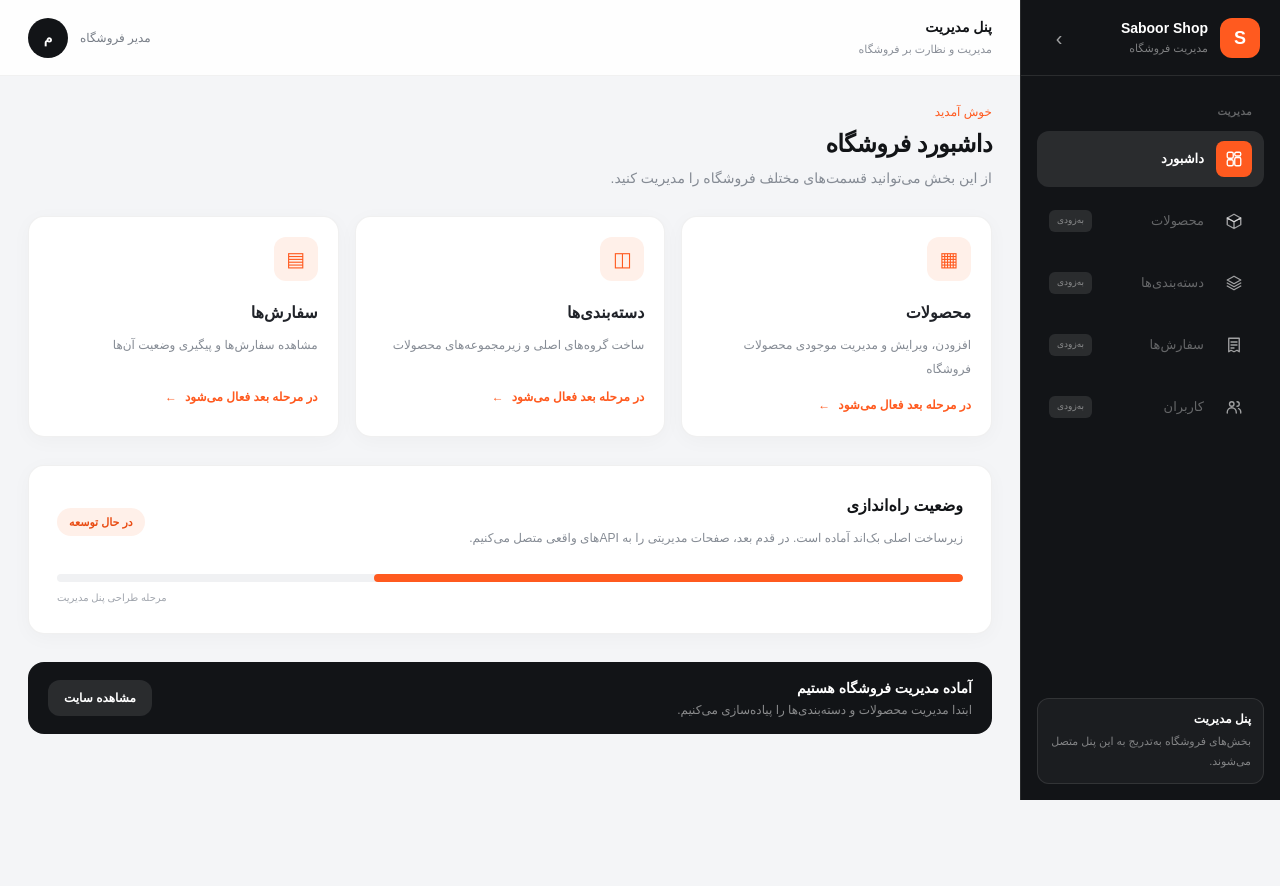
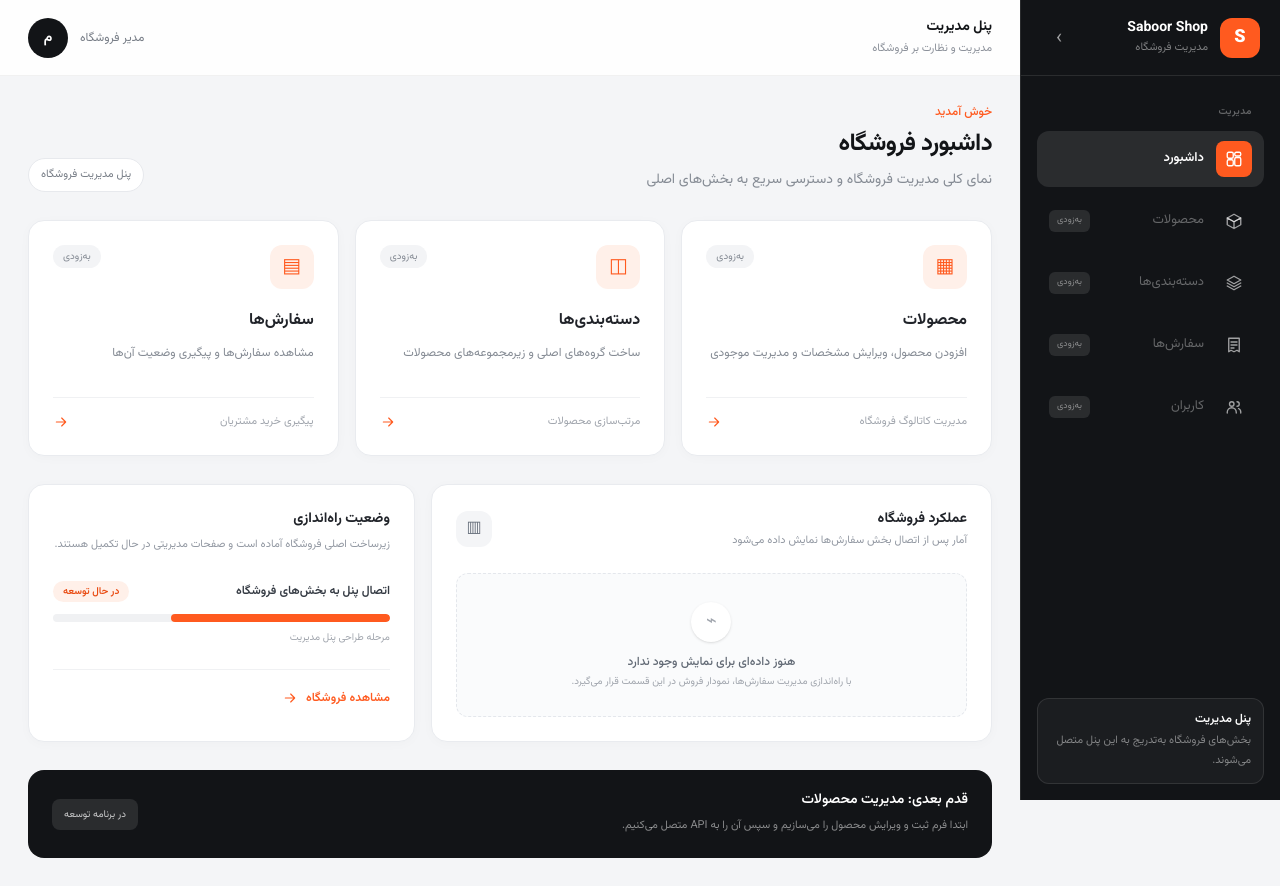
Before and after one commit to Amirsaboor/next-shop-fullstack, a Next.js app: page /admin in a window 1280 px wide. Before the commit the page ends 800 px from the top, so only its background shows below. Built offline with nearby package versions, Linux system fonts and the light colour scheme.

Commit message:
Improve admin dashboard and add Persian Vazirmatn font

```diff
--- a/src/app/(admin)/admin/page.tsx
+++ b/src/app/(admin)/admin/page.tsx
@@ -3,67 +3,110 @@ import Link from "next/link";
 const sections = [
   {
     title: "محصولات",
-    description: "افزودن، ویرایش و مدیریت موجودی محصولات فروشگاه",
+    description: "افزودن محصول، ویرایش مشخصات و مدیریت موجودی",
     href: "/admin/products",
     icon: "▦",
+    detail: "مدیریت کاتالوگ فروشگاه",
   },
   {
     title: "دسته‌بندی‌ها",
     description: "ساخت گروه‌های اصلی و زیرمجموعه‌های محصولات",
     href: "/admin/categories",
     icon: "◫",
+    detail: "مرتب‌سازی محصولات",
   },
   {
     title: "سفارش‌ها",
     description: "مشاهده سفارش‌ها و پیگیری وضعیت آن‌ها",
     href: "/admin/orders",
     icon: "▤",
+    detail: "پیگیری خرید مشتریان",
   },
 ];
 
+function ArrowIcon() {
+  return (
+    <svg viewBox="0 0 24 24" fill="none" aria-hidden="true" className="h-4 w-4">
+      <path d="M5 12h14m-6-6 6 6-6 6" stroke="currentColor" strokeWidth="1.7" strokeLinecap="round" strokeLinejoin="round" />
+    </svg>
+  );
+}
+
 export default function AdminDashboardPage() {
   return (
-    <div className="space-y-7">
-      <div>
-        <p className="text-xs font-medium text-[#ff5a1f]">خوش آمدید</p>
-        <h1 className="mt-2 text-2xl font-bold tracking-tight text-[#121417]">داشبورد فروشگاه</h1>
-        <p className="mt-2 text-sm text-[#858b94]">از این بخش می‌توانید قسمت‌های مختلف فروشگاه را مدیریت کنید.</p>
-      </div>
+    <div className="space-y-6 sm:space-y-7">
+      <section className="flex flex-col gap-2 sm:flex-row sm:items-end sm:justify-between">
+        <div>
+          <p className="text-xs font-medium text-[#ff5a1f]">خوش آمدید</p>
+          <h1 className="mt-2 text-xl font-bold tracking-tight text-[#121417] sm:text-2xl">داشبورد فروشگاه</h1>
+          <p className="mt-2 text-xs leading-6 text-[#858b94] sm:text-sm">نمای کلی مدیریت فروشگاه و دسترسی سریع به بخش‌های اصلی</p>
+        </div>
+        <span className="w-fit rounded-full border border-[#e7e9ed] bg-white px-3 py-2 text-[11px] text-[#777d86]">
+          پنل مدیریت فروشگاه
+        </span>
+      </section>
 
       <section className="grid gap-4 sm:grid-cols-2 xl:grid-cols-3">
         {sections.map((section) => (
-          <div key={section.title} className="rounded-2xl border border-black/[0.06] bg-white p-5 shadow-[0_4px_20px_rgba(18,20,23,0.03)]">
-            <div className="flex h-11 w-11 items-center justify-center rounded-xl bg-[#fff0e9] text-xl text-[#ff5a1f]">{section.icon}</div>
+          <div key={section.title} className="rounded-2xl border border-[#e9ebef] bg-white p-5 shadow-[0_2px_12px_rgba(18,20,23,0.025)] transition hover:-translate-y-0.5 hover:border-[#ffd2c2] hover:shadow-[0_8px_24px_rgba(18,20,23,0.06)] sm:p-6">
+            <div className="flex items-start justify-between">
+              <span className="flex h-11 w-11 items-center justify-center rounded-xl bg-[#fff0e9] text-xl text-[#ff5a1f]">{section.icon}</span>
+              <span className="rounded-full bg-[#f3f4f6] px-2.5 py-1 text-[10px] text-[#858b94]">به‌زودی</span>
+            </div>
             <h2 className="mt-5 text-base font-bold text-[#202329]">{section.title}</h2>
             <p className="mt-2 min-h-10 text-xs leading-6 text-[#858b94]">{section.description}</p>
-            <span className="mt-4 inline-flex items-center gap-2 text-xs font-semibold text-[#ff5a1f]">
-              در مرحله بعد فعال می‌شود <span>←</span>
-            </span>
+            <div className="mt-4 flex items-center justify-between border-t border-[#f0f1f3] pt-4 text-[11px] text-[#a0a5ad]">
+              <span>{section.detail}</span>
+              <span className="text-[#ff5a1f]"><ArrowIcon /></span>
+            </div>
           </div>
         ))}
       </section>
 
-      <section className="rounded-2xl border border-black/[0.06] bg-white p-5 shadow-[0_4px_20px_rgba(18,20,23,0.03)] sm:p-7">
-        <div className="flex flex-col gap-3 sm:flex-row sm:items-center sm:justify-between">
-          <div>
-            <h2 className="text-base font-bold">وضعیت راه‌اندازی</h2>
-            <p className="mt-2 text-xs leading-6 text-[#858b94]">زیرساخت اصلی بک‌اند آماده است. در قدم بعد، صفحات مدیریتی را به APIهای واقعی متصل می‌کنیم.</p>
+      <section className="grid gap-4 xl:grid-cols-[1.45fr_1fr]">
+        <div className="rounded-2xl border border-[#e9ebef] bg-white p-5 shadow-[0_2px_12px_rgba(18,20,23,0.025)] sm:p-6">
+          <div className="flex items-center justify-between gap-3">
+            <div>
+              <h2 className="text-sm font-bold text-[#202329]">عملکرد فروشگاه</h2>
+              <p className="mt-1 text-[11px] text-[#9298a2]">آمار پس از اتصال بخش سفارش‌ها نمایش داده می‌شود</p>
+            </div>
+            <span className="flex h-9 w-9 items-center justify-center rounded-xl bg-[#f4f5f7] text-[#69717d]">▥</span>
           </div>
-          <span className="w-fit rounded-full bg-[#fff0e9] px-3 py-1.5 text-[11px] font-semibold text-[#e94b12]">در حال توسعه</span>
+          <div className="mt-6 flex h-36 items-center justify-center rounded-xl border border-dashed border-[#e4e7ec] bg-[#fafbfc] px-5 text-center">
+            <div>
+              <span className="mx-auto flex h-10 w-10 items-center justify-center rounded-full bg-white text-lg text-[#a0a5ad] shadow-sm">⌁</span>
+              <p className="mt-3 text-xs font-medium text-[#626a75]">هنوز داده‌ای برای نمایش وجود ندارد</p>
+              <p className="mt-1 text-[10px] text-[#a0a5ad]">با راه‌اندازی مدیریت سفارش‌ها، نمودار فروش در این قسمت قرار می‌گیرد.</p>
+            </div>
+          </div>
         </div>
-        <div className="mt-6 h-2 overflow-hidden rounded-full bg-[#f0f1f3]">
-          <div className="h-full w-[65%] rounded-full bg-[#ff5a1f]" />
+
+        <div className="rounded-2xl border border-[#e9ebef] bg-white p-5 shadow-[0_2px_12px_rgba(18,20,23,0.025)] sm:p-6">
+          <h2 className="text-sm font-bold text-[#202329]">وضعیت راه‌اندازی</h2>
+          <p className="mt-1 text-[11px] leading-6 text-[#9298a2]">زیرساخت اصلی فروشگاه آماده است و صفحات مدیریتی در حال تکمیل هستند.</p>
+          <div className="mt-6 flex items-center justify-between text-xs">
+            <span className="font-semibold text-[#343a43]">اتصال پنل به بخش‌های فروشگاه</span>
+            <span className="rounded-full bg-[#fff0e9] px-2.5 py-1 text-[10px] font-semibold text-[#e94b12]">در حال توسعه</span>
+          </div>
+          <div className="mt-3 h-2 overflow-hidden rounded-full bg-[#f0f1f3]">
+            <div className="h-full w-[65%] rounded-full bg-[#ff5a1f]" />
+          </div>
+          <p className="mt-2 text-[10px] text-[#a0a5ad]">مرحله طراحی پنل مدیریت</p>
+          <div className="mt-6 border-t border-[#f0f1f3] pt-4">
+            <Link href="/" className="inline-flex items-center gap-2 text-xs font-semibold text-[#ff5a1f] transition hover:gap-3">
+              مشاهده فروشگاه <ArrowIcon />
+            </Link>
+          </div>
         </div>
-        <p className="mt-2 text-left text-[10px] text-[#a0a5ad]">مرحله طراحی پنل مدیریت</p>
       </section>
 
-      <div className="flex flex-wrap items-center justify-between gap-3 rounded-2xl bg-[#121417] px-5 py-4 text-white">
+      <section className="flex flex-col gap-3 rounded-2xl bg-[#121417] px-5 py-5 text-white sm:flex-row sm:items-center sm:justify-between sm:px-6">
         <div>
-          <p className="text-sm font-semibold">آماده مدیریت فروشگاه هستیم</p>
-          <p className="mt-1 text-xs text-white/50">ابتدا مدیریت محصولات و دسته‌بندی‌ها را پیاده‌سازی می‌کنیم.</p>
+          <p className="text-sm font-semibold">قدم بعدی: مدیریت محصولات</p>
+          <p className="mt-1 text-[11px] leading-6 text-white/50">ابتدا فرم ثبت و ویرایش محصول را می‌سازیم و سپس آن را به API متصل می‌کنیم.</p>
         </div>
-        <Link href="/" className="rounded-xl bg-white/10 px-4 py-2.5 text-xs font-semibold transition hover:bg-white/15">مشاهده سایت</Link>
-      </div>
+        <span className="w-fit rounded-lg bg-white/10 px-3 py-2 text-[10px] text-white/75">در برنامه توسعه</span>
+      </section>
     </div>
   );
 }
--- a/src/app/globals.css
+++ b/src/app/globals.css
@@ -1,7 +1,7 @@
 @import "tailwindcss";
 
 :root {
-  --background: #f4f5f7;
+  --background: #f5f6f8;
   --foreground: #121417;
   --brand: #ff5a1f;
   --panel: #ffffff;
@@ -12,7 +12,7 @@
   --color-background: var(--background);
   --color-foreground: var(--foreground);
   --color-brand: var(--brand);
-  --font-sans: var(--font-geist-sans), Arial, sans-serif;
+  --font-sans: var(--font-vazirmatn), Arial, sans-serif;
   --font-mono: var(--font-geist-mono), monospace;
 }
 
@@ -28,7 +28,8 @@ body {
   min-height: 100vh;
   background: var(--background);
   color: var(--foreground);
-  font-family: Arial, var(--font-geist-sans), sans-serif;
+  font-family: var(--font-vazirmatn), Arial, sans-serif;
+  font-feature-settings: "ss01";
 }
 
 button,
--- a/src/app/layout.tsx
+++ b/src/app/layout.tsx
@@ -1,10 +1,11 @@
 import type { Metadata } from "next";
-import { Geist, Geist_Mono } from "next/font/google";
+import { Geist_Mono, Vazirmatn } from "next/font/google";
 import "./globals.css";
 
-const geistSans = Geist({
-  variable: "--font-geist-sans",
-  subsets: ["latin"],
+const vazirmatn = Vazirmatn({
+  variable: "--font-vazirmatn",
+  subsets: ["arabic", "latin"],
+  display: "swap",
 });
 
 const geistMono = Geist_Mono({
@@ -22,11 +23,7 @@ export const metadata: Metadata = {
 
 export default function RootLayout({ children }: LayoutProps<"/">) {
   return (
-    <html
-      lang="fa"
-      dir="rtl"
-      className={`${geistSans.variable} ${geistMono.variable} h-full antialiased`}
-    >
+    <html lang="fa" dir="rtl" className={`${vazirmatn.variable} ${geistMono.variable} h-full antialiased`}>
       <body className="min-h-full">{children}</body>
     </html>
   );
```
